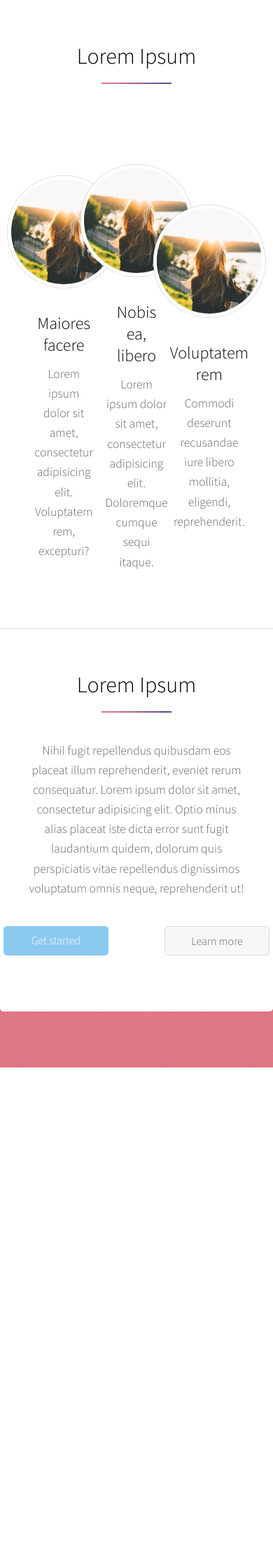
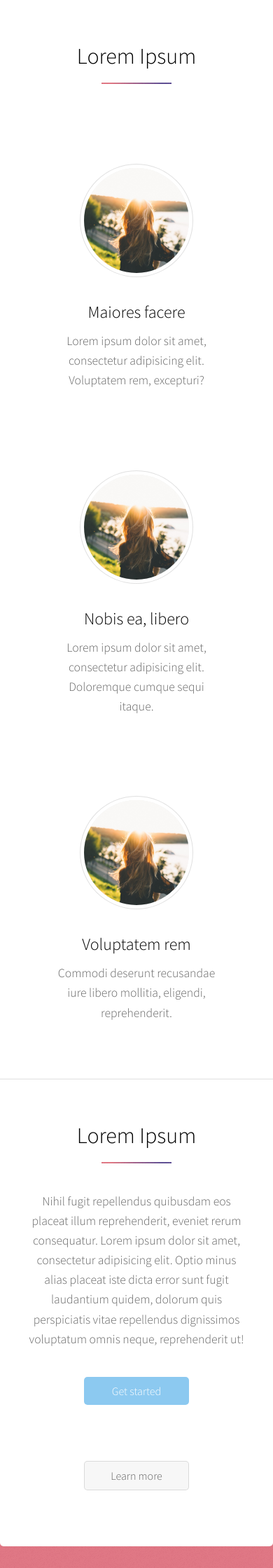
Before and after one commit to timoransky/timoransky.github.io, a PHP site: page /stellar/index.html in a window 390 px wide. Shown: the part 1608-3848 px from the top of the page at 70% size. Before the commit the page ends 3133 px from the top, so only its background shows below. Run offline with PHP 8.4, Linux system fonts and the light colour scheme; grey boxes labelled with a size stand in for pictures from a placeholder-image service; some libraries are stand-ins or nearby versions.

Commit message:
stellar theme edited media queries

```diff
--- a/stellar/main.css
+++ b/stellar/main.css
@@ -218,12 +218,13 @@ h1, h2, h3, h4, h5{
 .col-row {
 	display: flex;
 	flex-wrap: wrap;
-	align-items: center;
+	align-items: flex-start;
 	justify-content: space-between;
 }
 
 .col-element {
 	width: 33%;
+	min-width: 240px;
 	padding: 40px;
 	display: flex;
 	flex-direction: column;
@@ -235,3 +236,12 @@ h1, h2, h3, h4, h5{
 	width: 150px;
 	height: 150px;
 }
+
+@media screen and (max-width: 800px){
+	.col-element {
+		width: 100%;
+	}
+	.button-row {
+		flex-direction: column;
+	}
+}
```
